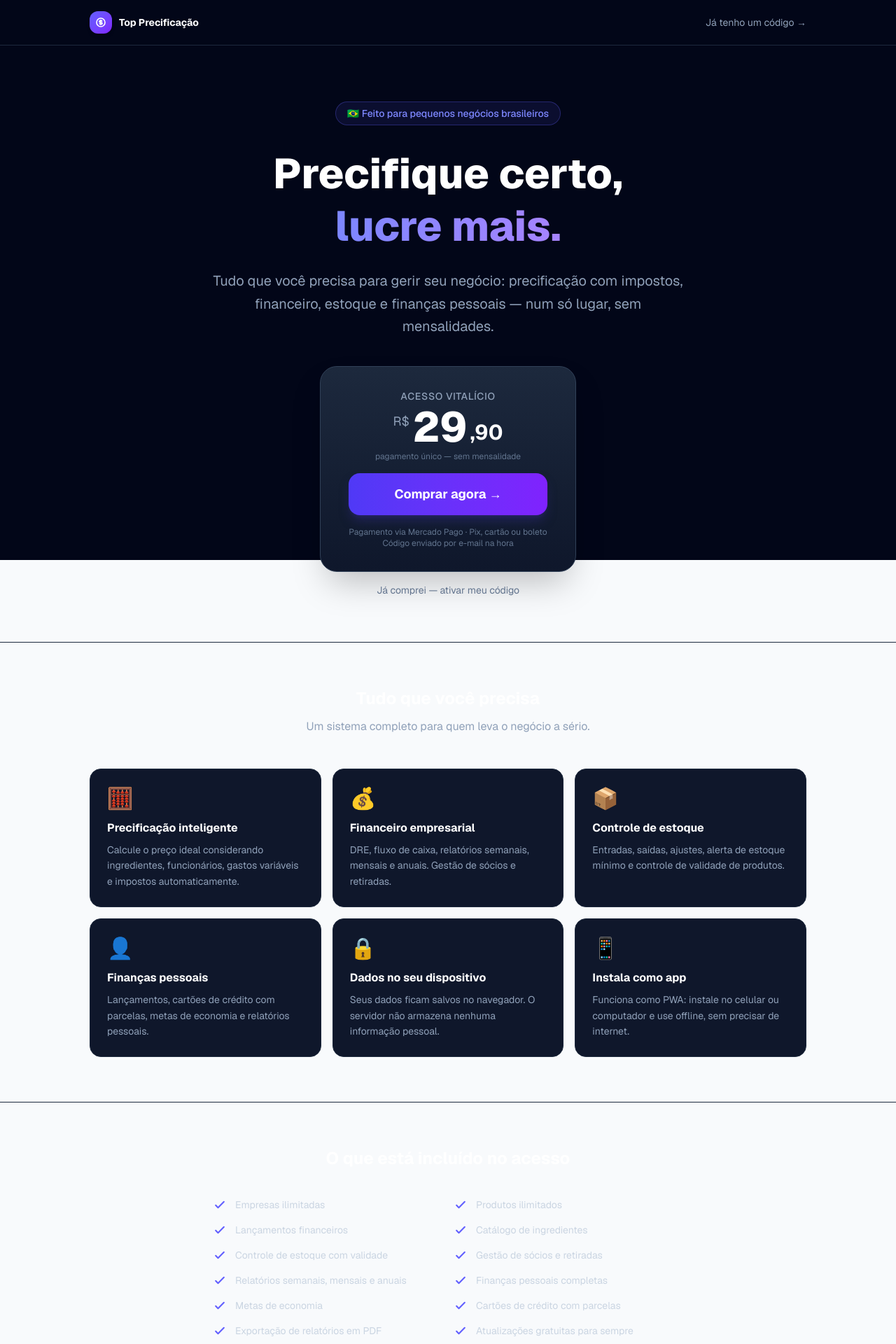
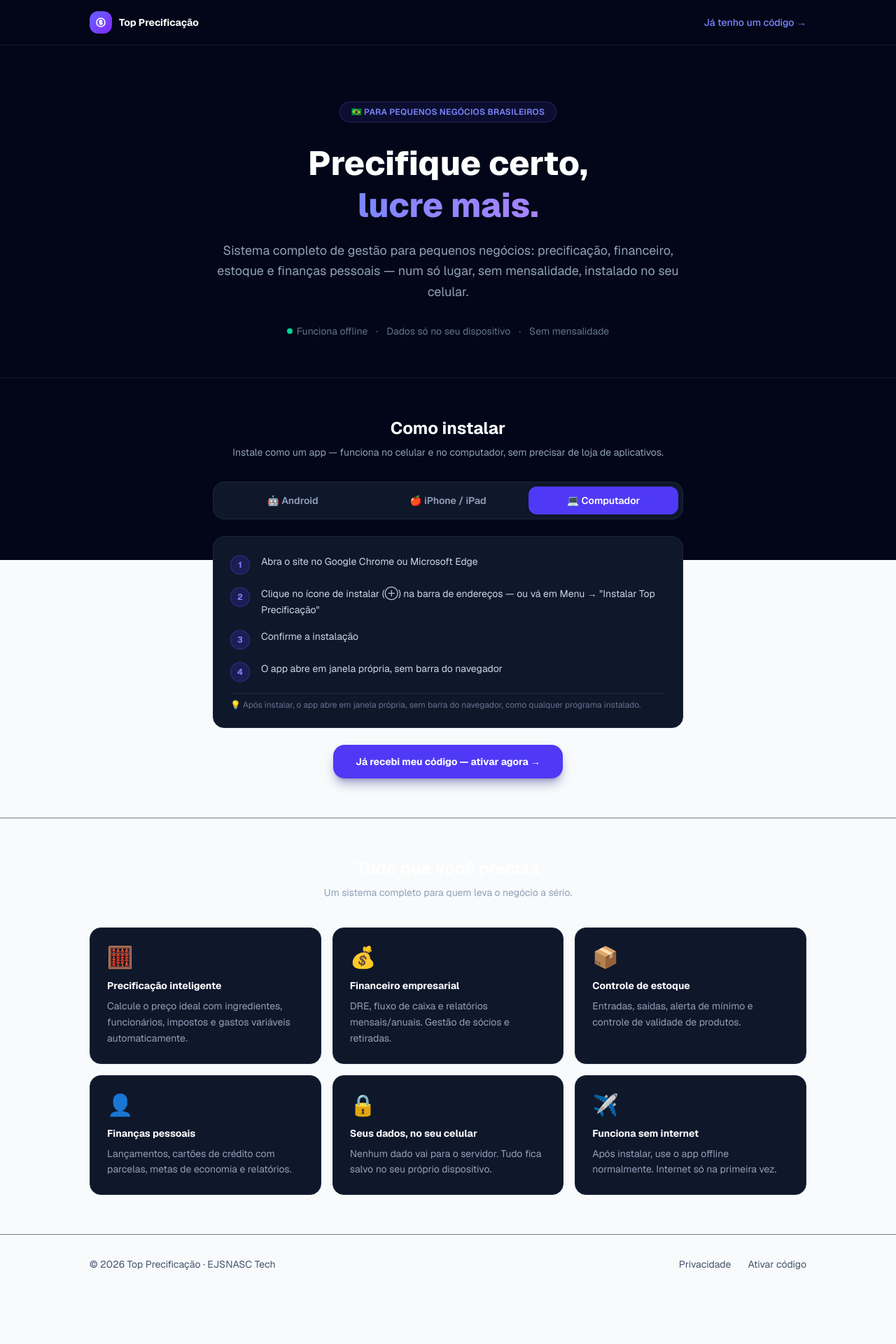
Before and after one commit to ejsnasc-tech/precifica-o, a Next.js app: page / in a window 1280 px wide. Shown: the top 1920 px of the page at 70% size. After the commit the page ends 1848 px from the top, so only its background shows below. Built offline with nearby package versions, Linux system fonts and the light colour scheme.

Commit message:
feat: landing page focada em instalacao PWA sem fluxo de pagamento

```diff
--- a/src/app/page.tsx
+++ b/src/app/page.tsx
@@ -2,120 +2,171 @@
 
 import { useEffect, useState } from "react";
 import { useRouter } from "next/navigation";
+import Link from "next/link";
 
-function CheckIcon() {
-  return (
-    <svg className="w-5 h-5 text-indigo-500 shrink-0" fill="none" stroke="currentColor" viewBox="0 0 24 24">
-      <path strokeLinecap="round" strokeLinejoin="round" strokeWidth={2.5} d="M5 13l4 4L19 7" />
-    </svg>
-  );
-}
+const features = [
+  { emoji: "🧮", title: "Precificação inteligente", desc: "Calcule o preço ideal com ingredientes, funcionários, impostos e gastos variáveis automaticamente." },
+  { emoji: "💰", title: "Financeiro empresarial", desc: "DRE, fluxo de caixa e relatórios mensais/anuais. Gestão de sócios e retiradas." },
+  { emoji: "📦", title: "Controle de estoque", desc: "Entradas, saídas, alerta de mínimo e controle de validade de produtos." },
+  { emoji: "👤", title: "Finanças pessoais", desc: "Lançamentos, cartões de crédito com parcelas, metas de economia e relatórios." },
+  { emoji: "🔒", title: "Seus dados, no seu celular", desc: "Nenhum dado vai para o servidor. Tudo fica salvo no seu próprio dispositivo." },
+  { emoji: "✈️", title: "Funciona sem internet", desc: "Após instalar, use o app offline normalmente. Internet só na primeira vez." },
+];
+
+type Plataforma = "android" | "ios" | "desktop";
+
+const passos: Record<Plataforma, { titulo: string; icone: string; steps: string[] }> = {
+  android: {
+    titulo: "Android",
+    icone: "🤖",
+    steps: [
+      "Abra o site no Google Chrome",
+      "Toque nos 3 pontinhos (⋮) no canto superior direito",
+      'Toque em "Adicionar à tela inicial" ou "Instalar app"',
+      "Confirme e o ícone aparece na sua tela inicial",
+    ],
+  },
+  ios: {
+    titulo: "iPhone / iPad",
+    icone: "🍎",
+    steps: [
+      "Abra o site no Safari (não funciona em outros navegadores no iOS)",
+      'Toque no ícone de compartilhar (□↑) na barra inferior',
+      'Role a lista e toque em "Adicionar à Tela de Início"',
+      "Confirme e o ícone aparece igual a um app normal",
+    ],
+  },
+  desktop: {
+    titulo: "Computador",
+    icone: "💻",
+    steps: [
+      "Abra o site no Google Chrome ou Microsoft Edge",
+      'Clique no ícone de instalar (⊕) na barra de endereços — ou vá em Menu → "Instalar Top Precificação"',
+      "Confirme a instalação",
+      "O app abre em janela própria, sem barra do navegador",
+    ],
+  },
+};
 
 export default function LandingPage() {
   const router = useRouter();
-  const [comprando, setComprando] = useState(false);
+  const [plataforma, setPlataforma] = useState<Plataforma>("android");
 
   useEffect(() => {
-    if (document.cookie.includes("pp_licenca=ok")) {
+    // Redireciona quem já tem licença ativa
+    if (document.cookie.includes("pp_licenca=")) {
       router.replace("/dashboard");
     }
+    // Detecta plataforma para pré-selecionar a aba
+    const ua = navigator.userAgent.toLowerCase();
+    if (/iphone|ipad|ipod/.test(ua)) setPlataforma("ios");
+    else if (/android/.test(ua)) setPlataforma("android");
+    else setPlataforma("desktop");
   }, [router]);
 
-  async function handleComprar() {
-    setComprando(true);
-    try {
-      const res = await fetch("/api/pagamento/criar", { method: "POST" });
-      const data = await res.json() as { url: string };
-      window.location.href = data.url;
-    } catch {
-      setComprando(false);
-      alert("Erro ao iniciar pagamento. Tente novamente.");
-    }
-  }
-
-  const features = [
-    { emoji: "🧮", title: "Precificação inteligente", desc: "Calcule o preço ideal considerando ingredientes, funcionários, gastos variáveis e impostos automaticamente." },
-    { emoji: "💰", title: "Financeiro empresarial", desc: "DRE, fluxo de caixa, relatórios semanais, mensais e anuais. Gestão de sócios e retiradas." },
-    { emoji: "📦", title: "Controle de estoque", desc: "Entradas, saídas, ajustes, alerta de estoque mínimo e controle de validade de produtos." },
-    { emoji: "👤", title: "Finanças pessoais", desc: "Lançamentos, cartões de crédito com parcelas, metas de economia e relatórios pessoais." },
-    { emoji: "🔒", title: "Dados no seu dispositivo", desc: "Seus dados ficam salvos no navegador. O servidor não armazena nenhuma informação pessoal." },
-    { emoji: "📱", title: "Instala como app", desc: "Funciona como PWA: instale no celular ou computador e use offline, sem precisar de internet." },
-  ];
+  const p = passos[plataforma];
 
   return (
     <div className="min-h-screen bg-slate-950 text-white">
+
       {/* Header */}
-      <header className="border-b border-slate-800 px-6 py-4">
+      <header className="border-b border-slate-800/60 px-6 py-4">
         <div className="max-w-5xl mx-auto flex items-center justify-between">
           <div className="flex items-center gap-2.5">
-            <div className="w-8 h-8 rounded-xl bg-gradient-to-br from-indigo-500 to-violet-600 flex items-center justify-center shadow-md">
+            <div className="w-8 h-8 rounded-xl bg-gradient-to-br from-indigo-500 to-violet-600 flex items-center justify-center shadow">
               <svg className="w-4 h-4 text-white" fill="none" stroke="currentColor" viewBox="0 0 24 24">
                 <path strokeLinecap="round" strokeLinejoin="round" strokeWidth={2.5} d="M12 8c-1.657 0-3 .895-3 2s1.343 2 3 2 3 .895 3 2-1.343 2-3 2m0-8c1.11 0 2.08.402 2.599 1M12 8V7m0 1v8m0 0v1m0-1c-1.11 0-2.08-.402-2.599-1M21 12a9 9 0 11-18 0 9 9 0 0118 0z" />
               </svg>
             </div>
             <span className="font-bold text-white text-sm">Top Precificação</span>
           </div>
-          <a href="/ativar" className="text-slate-400 hover:text-white text-sm transition-colors">
+          <Link href="/ativar" className="text-sm text-indigo-400 hover:text-indigo-300 transition-colors font-medium">
             Já tenho um código →
-          </a>
+          </Link>
         </div>
       </header>
 
       {/* Hero */}
-      <section className="px-6 pt-20 pb-16 text-center">
-        <div className="max-w-3xl mx-auto">
-          <div className="inline-flex items-center gap-2 bg-indigo-500/10 border border-indigo-500/30 rounded-full px-4 py-1.5 text-indigo-400 text-sm font-medium mb-8">
-            🇧🇷 Feito para pequenos negócios brasileiros
+      <section className="px-6 pt-20 pb-14 text-center">
+        <div className="max-w-2xl mx-auto">
+          <div className="inline-flex items-center gap-2 bg-indigo-500/10 border border-indigo-500/25 rounded-full px-4 py-1.5 text-indigo-400 text-xs font-semibold mb-7 tracking-wide uppercase">
+            🇧🇷 Para pequenos negócios brasileiros
           </div>
-          <h1 className="text-4xl md:text-6xl font-extrabold text-white leading-tight mb-6">
+          <h1 className="text-4xl md:text-5xl font-extrabold text-white leading-tight mb-5">
             Precifique certo,<br />
             <span className="text-transparent bg-clip-text bg-gradient-to-r from-indigo-400 to-violet-400">lucre mais.</span>
           </h1>
-          <p className="text-slate-400 text-lg md:text-xl leading-relaxed mb-10 max-w-2xl mx-auto">
-            Tudo que você precisa para gerir seu negócio: precificação com impostos, financeiro, estoque e finanças pessoais — num só lugar, sem mensalidades.
+          <p className="text-slate-400 text-lg leading-relaxed mb-8">
+            Sistema completo de gestão para pequenos negócios: precificação, financeiro, estoque e finanças pessoais — num só lugar, sem mensalidade, instalado no seu celular.
           </p>
-
-          {/* Pricing CTA */}
-          <div className="flex flex-col items-center gap-4">
-            <div className="bg-gradient-to-b from-slate-800 to-slate-900 border border-slate-700 rounded-3xl px-10 py-8 inline-flex flex-col items-center gap-4 shadow-2xl">
-              <div className="text-center">
-                <p className="text-slate-400 text-sm font-medium uppercase tracking-wider mb-1">Acesso vitalício</p>
-                <div className="flex items-end justify-center gap-1">
-                  <span className="text-slate-400 text-lg self-start mt-2">R$</span>
-                  <span className="text-6xl font-extrabold text-white leading-none">29</span>
-                  <span className="text-3xl font-bold text-white self-end mb-1">,90</span>
-                </div>
-                <p className="text-slate-500 text-xs mt-1">pagamento único — sem mensalidade</p>
-              </div>
-              <button
-                onClick={handleComprar}
-                disabled={comprando}
-                className="w-full bg-gradient-to-r from-indigo-600 to-violet-600 hover:from-indigo-500 hover:to-violet-500 disabled:opacity-70 text-white font-bold px-8 py-4 rounded-2xl text-lg transition-all shadow-lg shadow-indigo-900/50 hover:shadow-indigo-900/70"
-              >
-                {comprando ? "Aguarde..." : "Comprar agora →"}
-              </button>
-              <p className="text-slate-500 text-xs text-center">
-                Pagamento via Mercado Pago · Pix, cartão ou boleto<br />
-                Código enviado por e-mail na hora
-              </p>
-            </div>
-            <a href="/ativar" className="text-slate-500 hover:text-slate-300 text-sm transition-colors">
-              Já comprei — ativar meu código
-            </a>
+          <div className="flex items-center justify-center gap-3 text-slate-500 text-sm">
+            <span className="flex items-center gap-1.5"><span className="w-2 h-2 rounded-full bg-emerald-400 inline-block"></span> Funciona offline</span>
+            <span>·</span>
+            <span>Dados só no seu dispositivo</span>
+            <span>·</span>
+            <span>Sem mensalidade</span>
           </div>
         </div>
       </section>
 
-      {/* Features */}
-      <section className="px-6 py-16 border-t border-slate-800">
+      {/* Instalação */}
+      <section className="px-6 py-14 border-t border-slate-800/60">
+        <div className="max-w-2xl mx-auto">
+          <h2 className="text-2xl font-bold text-white text-center mb-2">Como instalar</h2>
+          <p className="text-slate-400 text-center text-sm mb-8">
+            Instale como um app — funciona no celular e no computador, sem precisar de loja de aplicativos.
+          </p>
+
+          {/* Abas de plataforma */}
+          <div className="flex gap-2 mb-6 bg-slate-900 p-1.5 rounded-2xl border border-slate-800">
+            {(Object.keys(passos) as Plataforma[]).map((key) => (
+              <button key={key} onClick={() => setPlataforma(key)}
+                className={`flex-1 py-2.5 rounded-xl text-sm font-semibold transition-colors ${plataforma === key ? "bg-indigo-600 text-white shadow" : "text-slate-400 hover:text-white"}`}>
+                {passos[key].icone} {passos[key].titulo}
+              </button>
+            ))}
+          </div>
+
+          {/* Passos */}
+          <div className="bg-slate-900 border border-slate-800 rounded-2xl p-6 space-y-4">
+            {p.steps.map((step, i) => (
+              <div key={i} className="flex items-start gap-4">
+                <span className="w-7 h-7 rounded-full bg-indigo-600/20 border border-indigo-500/30 text-indigo-400 text-xs font-bold flex items-center justify-center shrink-0 mt-0.5">
+                  {i + 1}
+                </span>
+                <p className="text-slate-300 text-sm leading-relaxed">{step}</p>
+              </div>
+            ))}
+            <div className="pt-2 border-t border-slate-800 mt-4">
+              <p className="text-slate-500 text-xs">
+                {plataforma === "ios"
+                  ? "⚠️ No iPhone, use obrigatoriamente o Safari. Chrome e outros navegadores não suportam instalação de PWA no iOS."
+                  : plataforma === "android"
+                  ? "💡 Após instalar, o app abre em tela cheia, igual a um aplicativo baixado da Play Store."
+                  : "💡 Após instalar, o app abre em janela própria, sem barra do navegador, como qualquer programa instalado."}
+              </p>
+            </div>
+          </div>
+
+          <div className="mt-6 text-center">
+            <Link href="/ativar"
+              className="inline-flex items-center gap-2 bg-indigo-600 hover:bg-indigo-700 text-white font-bold px-8 py-3.5 rounded-2xl text-sm transition-all shadow-lg shadow-indigo-900/40">
+              Já recebi meu código — ativar agora →
+            </Link>
+          </div>
+        </div>
+      </section>
+
+      {/* Funcionalidades */}
+      <section className="px-6 py-14 border-t border-slate-800/60">
         <div className="max-w-5xl mx-auto">
-          <h2 className="text-2xl font-bold text-white text-center mb-3">Tudo que você precisa</h2>
-          <p className="text-slate-400 text-center mb-12">Um sistema completo para quem leva o negócio a sério.</p>
+          <h2 className="text-2xl font-bold text-white text-center mb-2">Tudo que você precisa</h2>
+          <p className="text-slate-400 text-center text-sm mb-10">Um sistema completo para quem leva o negócio a sério.</p>
           <div className="grid grid-cols-1 md:grid-cols-2 lg:grid-cols-3 gap-4">
             {features.map((f) => (
-              <div key={f.title} className="bg-slate-900 border border-slate-800 rounded-2xl p-6 hover:border-slate-700 transition-colors">
+              <div key={f.title} className="bg-slate-900 border border-slate-800 rounded-2xl p-6 hover:border-indigo-800/50 transition-colors">
                 <span className="text-3xl mb-3 block">{f.emoji}</span>
-                <h3 className="font-bold text-white mb-2">{f.title}</h3>
+                <h3 className="font-bold text-white mb-2 text-sm">{f.title}</h3>
                 <p className="text-slate-400 text-sm leading-relaxed">{f.desc}</p>
               </div>
             ))}
@@ -123,51 +174,17 @@ export default function LandingPage() {
         </div>
       </section>
 
-      {/* Included */}
-      <section className="px-6 py-16 border-t border-slate-800">
-        <div className="max-w-2xl mx-auto text-center">
-          <h2 className="text-2xl font-bold text-white mb-10">O que está incluído no acesso</h2>
-          <div className="grid grid-cols-1 sm:grid-cols-2 gap-4 text-left mb-10">
-            {[
-              "Empresas ilimitadas",
-              "Produtos ilimitados",
-              "Lançamentos financeiros",
-              "Catálogo de ingredientes",
-              "Controle de estoque com validade",
-              "Gestão de sócios e retiradas",
-              "Relatórios semanais, mensais e anuais",
-              "Finanças pessoais completas",
-              "Metas de economia",
-              "Cartões de crédito com parcelas",
-              "Exportação de relatórios em PDF",
-              "Atualizações gratuitas para sempre",
-            ].map((item) => (
-              <div key={item} className="flex items-center gap-3">
-                <CheckIcon />
-                <span className="text-slate-300 text-sm">{item}</span>
-              </div>
-            ))}
-          </div>
-          <button
-            onClick={handleComprar}
-            disabled={comprando}
-            className="bg-gradient-to-r from-indigo-600 to-violet-600 hover:from-indigo-500 hover:to-violet-500 disabled:opacity-70 text-white font-bold px-10 py-4 rounded-2xl text-lg transition-all shadow-lg shadow-indigo-900/50"
-          >
-            {comprando ? "Aguarde..." : "Garantir acesso por R$29,90"}
-          </button>
-        </div>
-      </section>
-
       {/* Footer */}
-      <footer className="border-t border-slate-800 px-6 py-8 text-center">
+      <footer className="border-t border-slate-800/60 px-6 py-8">
         <div className="max-w-5xl mx-auto flex flex-col md:flex-row items-center justify-between gap-4">
           <p className="text-slate-600 text-sm">© 2026 Top Precificação · EJSNASC Tech</p>
           <div className="flex gap-6">
-            <a href="/privacidade" className="text-slate-600 hover:text-slate-400 text-sm transition-colors">Privacidade</a>
-            <a href="/ativar" className="text-slate-600 hover:text-slate-400 text-sm transition-colors">Ativar código</a>
+            <Link href="/privacidade" className="text-slate-600 hover:text-slate-400 text-sm transition-colors">Privacidade</Link>
+            <Link href="/ativar" className="text-slate-600 hover:text-slate-400 text-sm transition-colors">Ativar código</Link>
           </div>
         </div>
       </footer>
+
     </div>
   );
 }
```
